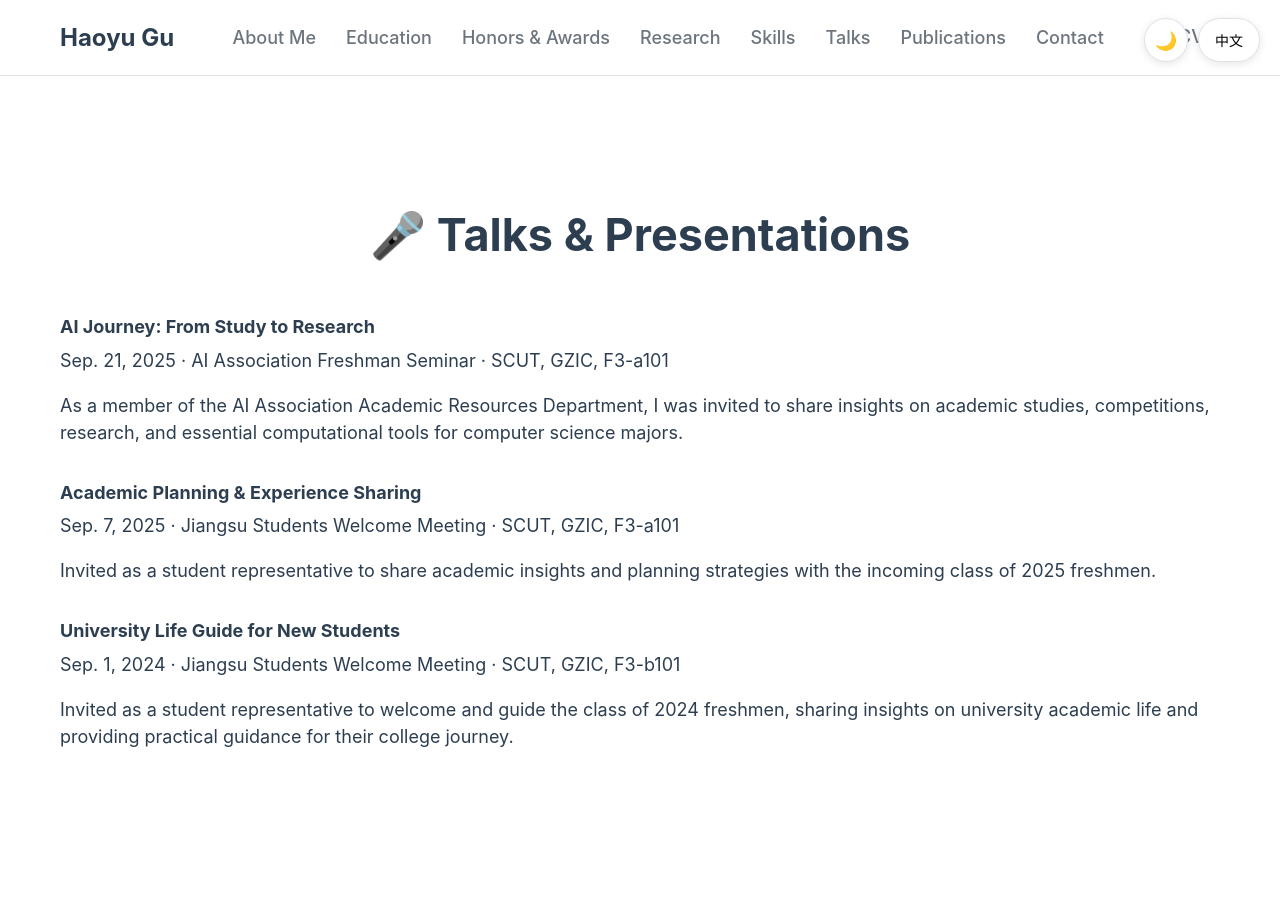
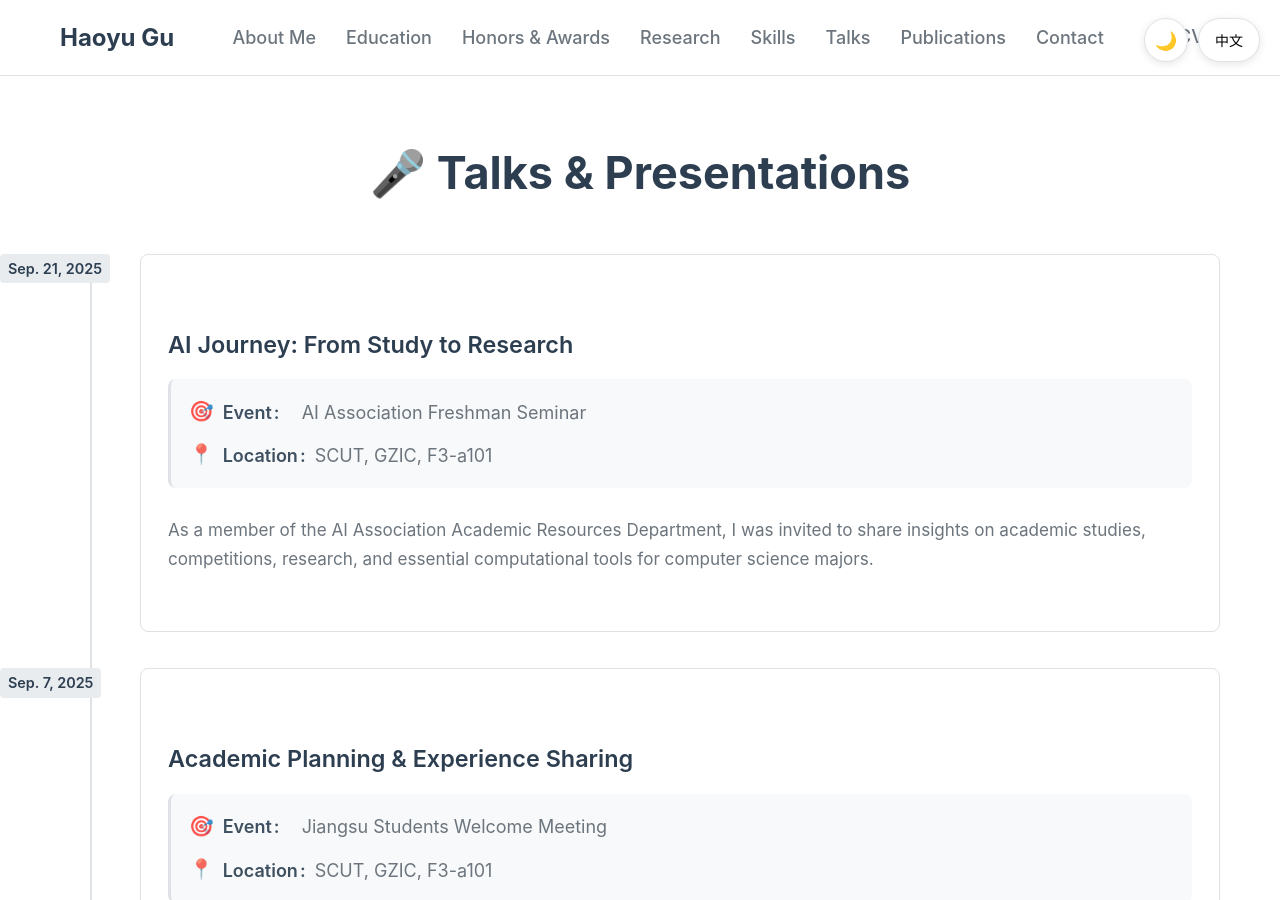
Before and after one commit to Haoyu-Gu/haoyu-gu.github.io, a Jekyll site: the page built from index.html, in a window 1280 px wide and 900 px high, scrolled down 8626 px. Built offline with Jekyll 4.4.1, drawn with Linux system fonts in a browser that asks for light colours; some of the changed text lies outside the part shown.

Commit message:
同步演讲部分格式优化，修正学院名称

```diff
--- a/index.html
+++ b/index.html
@@ -67,7 +67,7 @@
       <div class="timeline-content">
         <h3 data-lang='{"en": "South China University of Technology", "zh": "华南理工大学"}'>South China University of Technology</h3>
         <p class="university-description" data-lang='{"en": "985 Project University, Excellence 9 (E9) League Member", "zh": "985工程大学，卓越大学联盟(E9)成员"}'>985 Project University, Excellence 9 (E9) League Member</p>
-        <p><em data-lang='{"en": "Shien-Ming Wu School of Intelligent Engineering", "zh": "吴贤铭智能工程学院"}'>Shien-Ming Wu School of Intelligent Engineering</em></p>
+        <p><em data-lang='{"en": "Shien-Ming Wu School of Intelligent Engineering", "zh": "吴贤明智能工程学院"}'>Shien-Ming Wu School of Intelligent Engineering</em></p>
         <p><strong data-lang='{"en": "Major:", "zh": "专业:"}'>Major:</strong> <span data-lang='{"en": "Robotics Engineering", "zh": "机器人工程"}'>Robotics Engineering</span></p>
       </div>
     </div>
@@ -269,51 +269,68 @@
 <!-- Talks & Presentations Section -->
 <section id="talks" class="section">
   <h2 class="section-title" data-lang='{"en": "🎤 Talks & Presentations", "zh": "🎤 演讲与展示"}'>🎤 Talks & Presentations</h2>
-
-  <div class="talks-container">
-    <div class="talk-card">
-      <div class="talk-card-body">
-        <h3 class="talk-card-title" data-lang='{"en": "AI Journey: From Study to Research", "zh": "AI学习之路：从学业到科研"}'>AI Journey: From Study to Research</h3>
-        <div class="talk-card-meta">
-          <span class="talk-date">Sep. 21, 2025</span>
-          <span class="talk-divider">·</span>
-          <span class="talk-event" data-lang='{"en": "AI Association Freshman Seminar", "zh": "人工智能协会新生讲座"}'>AI Association Freshman Seminar</span>
-          <span class="talk-divider">·</span>
-          <span class="talk-location" data-lang='{"en": "SCUT, GZIC, F3-a101", "zh": "华南理工大学 广州国际校区 F3-a101"}'>SCUT, GZIC, F3-a101</span>
+  <div class="timeline">
+    <div class="timeline-item">
+      <div class="timeline-date">Sep. 21, 2025</div>
+      <div class="timeline-content">
+        <h3 class="talk-title" data-lang='{"en": "AI Journey: From Study to Research", "zh": "AI学习之路：从学业到科研"}'>AI Journey: From Study to Research</h3>
+        <div class="talk-meta">
+          <div class="talk-meta-item">
+            <span class="meta-icon">🎯</span>
+            <span class="meta-label" data-lang='{"en": "Event", "zh": "活动"}'>Event</span>
+            <span class="meta-value" data-lang='{"en": "AI Association Freshman Seminar", "zh": "人工智能协会新生讲座"}'>AI Association Freshman Seminar</span>
+          </div>
+          <div class="talk-meta-item">
+            <span class="meta-icon">📍</span>
+            <span class="meta-label" data-lang='{"en": "Location", "zh": "地点"}'>Location</span>
+            <span class="meta-value" data-lang='{"en": "SCUT, GZIC, F3-a101", "zh": "华南理工大学 广州国际校区 F3-a101"}'>SCUT, GZIC, F3-a101</span>
+          </div>
         </div>
-        <p class="talk-card-description" data-lang='{"en": "As a member of the AI Association Academic Resources Department, I was invited to share insights on academic studies, competitions, research, and essential computational tools for computer science majors.", "zh": "作为人工智能协会学术资源部的成员，受邀参加活动分享，重点介绍大学期间的学业、竞赛、科研以及部分计算机类专业的研究工具。"}'>
+        <p class="talk-description" data-lang='{"en": "As a member of the AI Association Academic Resources Department, I was invited to share insights on academic studies, competitions, research, and essential computational tools for computer science majors.", "zh": "作为人工智能协会学术资源部的成员，受邀参加活动分享，重点介绍大学期间的学业、竞赛、科研以及部分计算机类专业的研究工具。"}'>
           As a member of the AI Association Academic Resources Department, I was invited to share insights on academic studies, competitions, research, and essential computational tools for computer science majors.
         </p>
       </div>
     </div>
 
-    <div class="talk-card">
-      <div class="talk-card-body">
-        <h3 class="talk-card-title" data-lang='{"en": "Academic Planning & Experience Sharing", "zh": "学业规划与经验分享"}'>Academic Planning & Experience Sharing</h3>
-        <div class="talk-card-meta">
-          <span class="talk-date">Sep. 7, 2025</span>
-          <span class="talk-divider">·</span>
-          <span class="talk-event" data-lang='{"en": "Jiangsu Students Welcome Meeting", "zh": "江苏籍新生见面会"}'>Jiangsu Students Welcome Meeting</span>
-          <span class="talk-divider">·</span>
-          <span class="talk-location" data-lang='{"en": "SCUT, GZIC, F3-a101", "zh": "华南理工大学 广州国际校区 F3-a101"}'>SCUT, GZIC, F3-a101</span>
+    <div class="timeline-item">
+      <div class="timeline-date">Sep. 7, 2025</div>
+      <div class="timeline-content">
+        <h3 class="talk-title" data-lang='{"en": "Academic Planning & Experience Sharing", "zh": "学业规划与经验分享"}'>Academic Planning & Experience Sharing</h3>
+        <div class="talk-meta">
+          <div class="talk-meta-item">
+            <span class="meta-icon">🎯</span>
+            <span class="meta-label" data-lang='{"en": "Event", "zh": "活动"}'>Event</span>
+            <span class="meta-value" data-lang='{"en": "Jiangsu Students Welcome Meeting", "zh": "江苏籍新生见面会"}'>Jiangsu Students Welcome Meeting</span>
+          </div>
+          <div class="talk-meta-item">
+            <span class="meta-icon">📍</span>
+            <span class="meta-label" data-lang='{"en": "Location", "zh": "地点"}'>Location</span>
+            <span class="meta-value" data-lang='{"en": "SCUT, GZIC, F3-a101", "zh": "华南理工大学 广州国际校区 F3-a101"}'>SCUT, GZIC, F3-a101</span>
+          </div>
         </div>
-        <p class="talk-card-description" data-lang='{"en": "Invited as a student representative to share academic insights and planning strategies with the incoming class of 2025 freshmen.", "zh": "受邀参加新生见面会，作为学生代表向25级新生分享大学学业方面的心得以及规划。"}'>
+        <p class="talk-description" data-lang='{"en": "Invited as a student representative to share academic insights and planning strategies with the incoming class of 2025 freshmen.", "zh": "受邀参加新生见面会，作为学生代表向25级新生分享大学学业方面的心得以及规划。"}'>
           Invited as a student representative to share academic insights and planning strategies with the incoming class of 2025 freshmen.
         </p>
       </div>
     </div>
 
-    <div class="talk-card">
-      <div class="talk-card-body">
-        <h3 class="talk-card-title" data-lang='{"en": "University Life Guide for New Students", "zh": "新生学业生活指导"}'>University Life Guide for New Students</h3>
-        <div class="talk-card-meta">
-          <span class="talk-date">Sep. 1, 2024</span>
-          <span class="talk-divider">·</span>
-          <span class="talk-event" data-lang='{"en": "Jiangsu Students Welcome Meeting", "zh": "江苏籍新生见面会"}'>Jiangsu Students Welcome Meeting</span>
-          <span class="talk-divider">·</span>
-          <span class="talk-location" data-lang='{"en": "SCUT, GZIC, F3-b101", "zh": "华南理工大学 广州国际校区 F3-b101"}'>SCUT, GZIC, F3-b101</span>
+    <div class="timeline-item">
+      <div class="timeline-date">Sep. 1, 2024</div>
+      <div class="timeline-content">
+        <h3 class="talk-title" data-lang='{"en": "University Life Guide for New Students", "zh": "新生学业生活指导"}'>University Life Guide for New Students</h3>
+        <div class="talk-meta">
+          <div class="talk-meta-item">
+            <span class="meta-icon">🎯</span>
+            <span class="meta-label" data-lang='{"en": "Event", "zh": "活动"}'>Event</span>
+            <span class="meta-value" data-lang='{"en": "Jiangsu Students Welcome Meeting", "zh": "江苏籍新生见面会"}'>Jiangsu Students Welcome Meeting</span>
+          </div>
+          <div class="talk-meta-item">
+            <span class="meta-icon">📍</span>
+            <span class="meta-label" data-lang='{"en": "Location", "zh": "地点"}'>Location</span>
+            <span class="meta-value" data-lang='{"en": "SCUT, GZIC, F3-b101", "zh": "华南理工大学 广州国际校区 F3-b101"}'>SCUT, GZIC, F3-b101</span>
+          </div>
         </div>
-        <p class="talk-card-description" data-lang='{"en": "Invited as a student representative to welcome and guide the class of 2024 freshmen, sharing insights on university academic life and providing practical guidance for their college journey.", "zh": "受邀参加新生见面会，作为学生代表向24级新生分享大学学业生活方面的内容，提供指导。"}'>
+        <p class="talk-description" data-lang='{"en": "Invited as a student representative to welcome and guide the class of 2024 freshmen, sharing insights on university academic life and providing practical guidance for their college journey.", "zh": "受邀参加新生见面会，作为学生代表向24级新生分享大学学业生活方面的内容，提供指导。"}'>
           Invited as a student representative to welcome and guide the class of 2024 freshmen, sharing insights on university academic life and providing practical guidance for their college journey.
         </p>
       </div>
```
